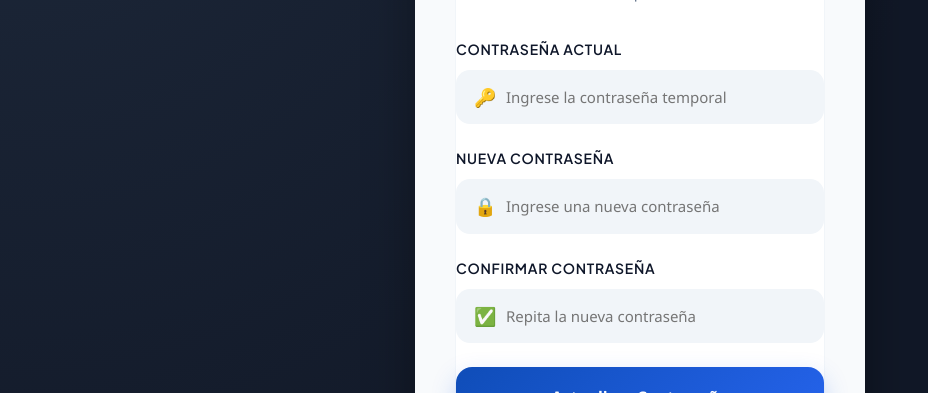
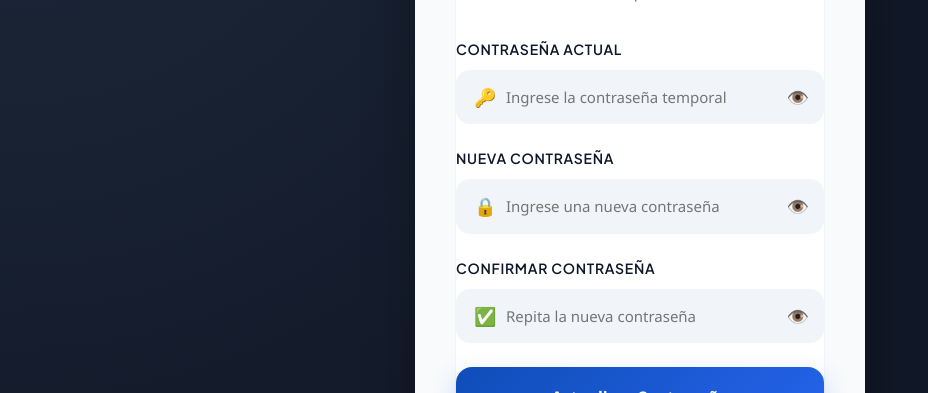
Before and after one commit to ElthonJohan/JardinMonserratFront, a React (Vite) app: page /change-password in a window 1280 px wide. Shown: the part 279-672 px from the top of the page, without its empty margins (0-928 px from the left). Built offline with nearby package versions, Linux system fonts and the light colour scheme; no server answers.

Commit message:
cambios para login

```diff
--- a/src/pages/EstudiantesPage.jsx
+++ b/src/pages/EstudiantesPage.jsx
@@ -74,7 +74,21 @@ export default function EstudiantesPage() {
   const handleSubmit = async (data) => {
     try {
       if (isEditMode) {
-        await updateEstudiante(selectedEstudiante.id, data);
+        // Actualizar estudiante
+        await updateEstudiante(selectedEstudiante.id, data.estudiante);
+
+        // Actualizar apoderado si es necesario
+        if (data.apoderado && data.apoderado.id) {
+          await axiosInstance.put(`/apoderados/${data.apoderado.id}/`, data.apoderado);
+        }
+
+        // Actualizar relación si existe
+        if (selectedEstudiante.relacion_id && data.tipo_relacion) {
+          await axiosInstance.patch(`/apoderado-relacion/${selectedEstudiante.relacion_id}/`, {
+            tipo_relacion: data.tipo_relacion
+          });
+        }
+
         toast.success("Actualizado correctamente");
       } else {
         const res = await createRegistroAlumno(data);
@@ -108,6 +122,7 @@ export default function EstudiantesPage() {
       listaApoderados.find((r) => r.es_principal) || listaApoderados[0];
     setSelectedEstudiante({
       id: estudiante.id,
+      relacion_id: relPrincipal?.id,
       estudiante: {
         nombres: estudiante.nombres,
         apellidos: estudiante.apellidos,
--- a/src/pages/intranet/ChangePassword.jsx
+++ b/src/pages/intranet/ChangePassword.jsx
@@ -13,6 +13,10 @@ const ChangePassword = () => {
   const [error, setError] = useState('');
   const [success, setSuccess] = useState('');
   const [loading, setLoading] = useState(false);
+
+  const [showOldPassword, setShowOldPassword] = useState(false);
+  const [showNewPassword, setShowNewPassword] = useState(false);
+  const [showConfirmPassword, setShowConfirmPassword] = useState(false);
 
   const navigate = useNavigate();
 
@@ -102,14 +106,33 @@ const ChangePassword = () => {
               </span>
 
               <input
-                type="password"
+                type={showOldPassword ? "text" : "password"}
                 name="old_password"
                 value={formData.old_password}
                 onChange={handleChange}
                 className="form-input"
+                style={{ paddingRight: '45px' }}
                 placeholder="Ingrese la contraseña temporal"
                 required
               />
+              <button
+                type="button"
+                onClick={() => setShowOldPassword(!showOldPassword)}
+                style={{
+                  position: 'absolute',
+                  right: '15px',
+                  top: '50%',
+                  transform: 'translateY(-50%)',
+                  background: 'none',
+                  border: 'none',
+                  cursor: 'pointer',
+                  fontSize: '18px',
+                  padding: 0
+                }}
+                tabIndex="-1"
+              >
+                {showOldPassword ? "🙈" : "👁️"}
+              </button>
 
             </div>
 
@@ -129,14 +152,33 @@ const ChangePassword = () => {
               </span>
 
               <input
-                type="password"
+                type={showNewPassword ? "text" : "password"}
                 name="new_password"
                 value={formData.new_password}
                 onChange={handleChange}
                 className="form-input"
+                style={{ paddingRight: '45px' }}
                 placeholder="Ingrese una nueva contraseña"
                 required
               />
+              <button
+                type="button"
+                onClick={() => setShowNewPassword(!showNewPassword)}
+                style={{
+                  position: 'absolute',
+                  right: '15px',
+                  top: '50%',
+                  transform: 'translateY(-50%)',
+                  background: 'none',
+                  border: 'none',
+                  cursor: 'pointer',
+                  fontSize: '18px',
+                  padding: 0
+                }}
+                tabIndex="-1"
+              >
+                {showNewPassword ? "🙈" : "👁️"}
+              </button>
 
             </div>
 
@@ -156,14 +198,33 @@ const ChangePassword = () => {
               </span>
 
               <input
-                type="password"
+                type={showConfirmPassword ? "text" : "password"}
                 name="confirm_password"
                 value={formData.confirm_password}
                 onChange={handleChange}
                 className="form-input"
+                style={{ paddingRight: '45px' }}
                 placeholder="Repita la nueva contraseña"
                 required
               />
+              <button
+                type="button"
+                onClick={() => setShowConfirmPassword(!showConfirmPassword)}
+                style={{
+                  position: 'absolute',
+                  right: '15px',
+                  top: '50%',
+                  transform: 'translateY(-50%)',
+                  background: 'none',
+                  border: 'none',
+                  cursor: 'pointer',
+                  fontSize: '18px',
+                  padding: 0
+                }}
+                tabIndex="-1"
+              >
+                {showConfirmPassword ? "🙈" : "👁️"}
+              </button>
 
             </div>
 
--- a/src/pages/intranet/ChangePasswordModal.jsx
+++ b/src/pages/intranet/ChangePasswordModal.jsx
@@ -17,6 +17,10 @@ export default function ChangePasswordModal({
       new_password: "",
       confirm_password: "",
     });
+
+  const [showCurrent, setShowCurrent] = useState(false);
+  const [showNew, setShowNew] = useState(false);
+  const [showConfirm, setShowConfirm] = useState(false);
 
   const handleChange = (e) => {
 
@@ -135,15 +139,23 @@ export default function ChangePasswordModal({
             Contraseña Actual
           </label>
 
+          <div className="input-group">
             <input
-            type="password"
+              type={showCurrent ? "text" : "password"}
               className="form-control"
               name="current_password"
-            value={
-              formData.current_password
-            }
+              value={formData.current_password}
               onChange={handleChange}
             />
+            <button
+              className="btn btn-outline-secondary"
+              type="button"
+              onClick={() => setShowCurrent(!showCurrent)}
+              tabIndex="-1"
+            >
+              {showCurrent ? "🙈" : "👁️"}
+            </button>
+          </div>
 
         </div>
 
@@ -153,15 +165,23 @@ export default function ChangePasswordModal({
             Nueva Contraseña
           </label>
 
+          <div className="input-group">
             <input
-            type="password"
+              type={showNew ? "text" : "password"}
               className="form-control"
               name="new_password"
-            value={
-              formData.new_password
-            }
+              value={formData.new_password}
               onChange={handleChange}
             />
+            <button
+              className="btn btn-outline-secondary"
+              type="button"
+              onClick={() => setShowNew(!showNew)}
+              tabIndex="-1"
+            >
+              {showNew ? "🙈" : "👁️"}
+            </button>
+          </div>
 
           <small className="text-muted">
             Mínimo 8 caracteres.
@@ -175,15 +195,23 @@ export default function ChangePasswordModal({
             Confirmar Contraseña
           </label>
 
+          <div className="input-group">
             <input
-            type="password"
+              type={showConfirm ? "text" : "password"}
               className="form-control"
               name="confirm_password"
-            value={
-              formData.confirm_password
-            }
+              value={formData.confirm_password}
               onChange={handleChange}
             />
+            <button
+              className="btn btn-outline-secondary"
+              type="button"
+              onClick={() => setShowConfirm(!showConfirm)}
+              tabIndex="-1"
+            >
+              {showConfirm ? "🙈" : "👁️"}
+            </button>
+          </div>
 
         </div>
 
--- a/src/pages/intranet/LoginParent.jsx
+++ b/src/pages/intranet/LoginParent.jsx
@@ -12,6 +12,7 @@ const LoginParent = () => {
   const [showForgotModal, setShowForgotModal] = useState(false);
   const [showManualModal, setShowManualModal] = useState(false);
   const [manualStep, setManualStep] = useState(1);
+  const [showPassword, setShowPassword] = useState(false);
 
   const { loginParent } = useAuth();
   const navigate = useNavigate();
@@ -255,13 +256,32 @@ const LoginParent = () => {
                   </span>
 
                   <input
-                    type="password"
+                    type={showPassword ? "text" : "password"}
                     value={password}
                     onChange={(e) => setPassword(e.target.value)}
                     placeholder="Ingrese su contraseña"
                     className="form-input"
+                    style={{ paddingRight: '45px' }}
                     required
                   />
+                  <button
+                    type="button"
+                    onClick={() => setShowPassword(!showPassword)}
+                    style={{
+                      position: 'absolute',
+                      right: '15px',
+                      top: '50%',
+                      transform: 'translateY(-50%)',
+                      background: 'none',
+                      border: 'none',
+                      cursor: 'pointer',
+                      fontSize: '18px',
+                      padding: 0
+                    }}
+                    tabIndex="-1"
+                  >
+                    {showPassword ? "🙈" : "👁️"}
+                  </button>
                 </div>
               </div>
 
--- a/src/pages/intranet/PagoModal.jsx
+++ b/src/pages/intranet/PagoModal.jsx
@@ -337,8 +337,12 @@ fetchConfiguracion();
   type="button"
   className="btn btn-outline-primary btn-sm mt-2"
   onClick={() => {
+    if (!configPago.numero_yape) {
+      toast.error("Número Yape no disponible");
+      return;
+    }
     navigator.clipboard.writeText(
-      configPago.numero_yape
+      configPago.numero_yape || ""
     );
 
     toast.success(
@@ -396,8 +400,12 @@ fetchConfiguracion();
   type="button"
   className="btn btn-outline-primary btn-sm mt-2"
   onClick={() => {
+    if (!configPago.numero_plin) {
+      toast.error("Número Plin no disponible");
+      return;
+    }
     navigator.clipboard.writeText(
-      configPago.numero_plin
+      configPago.numero_plin || ""
     );
 
     toast.success(
```
Lines whose indentation alone changed are shown as unchanged.
